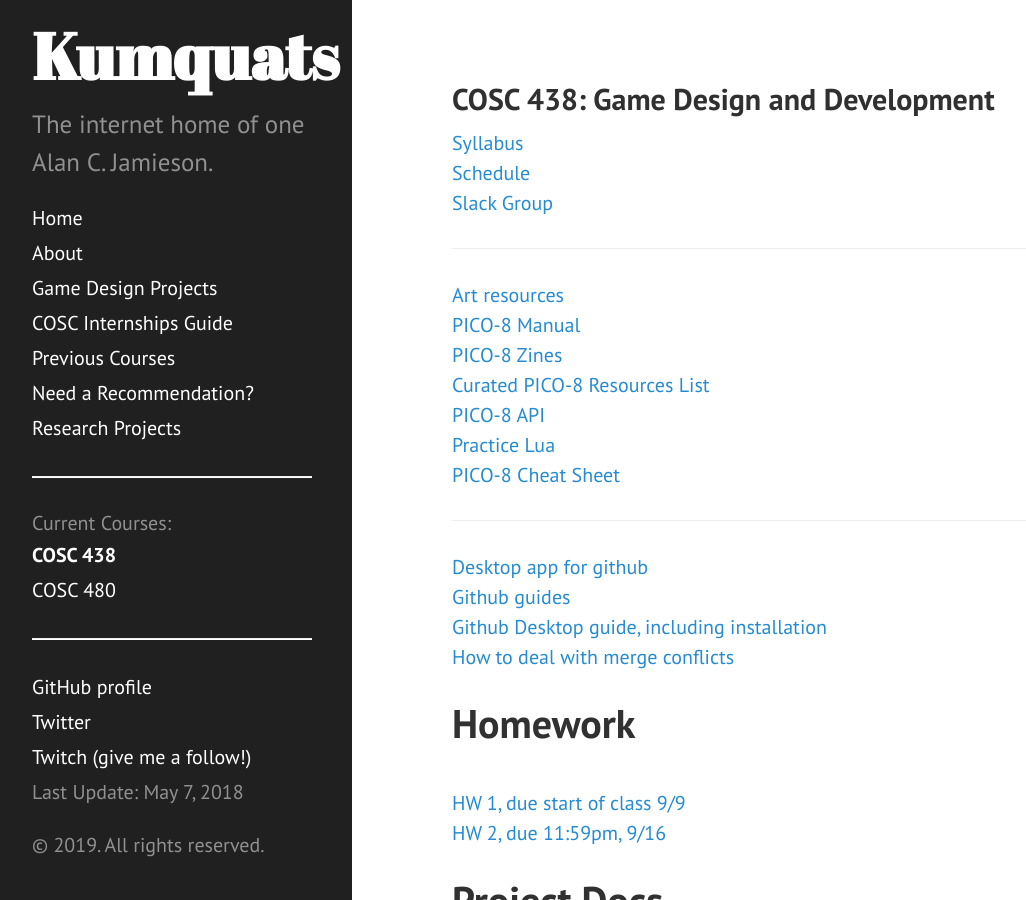
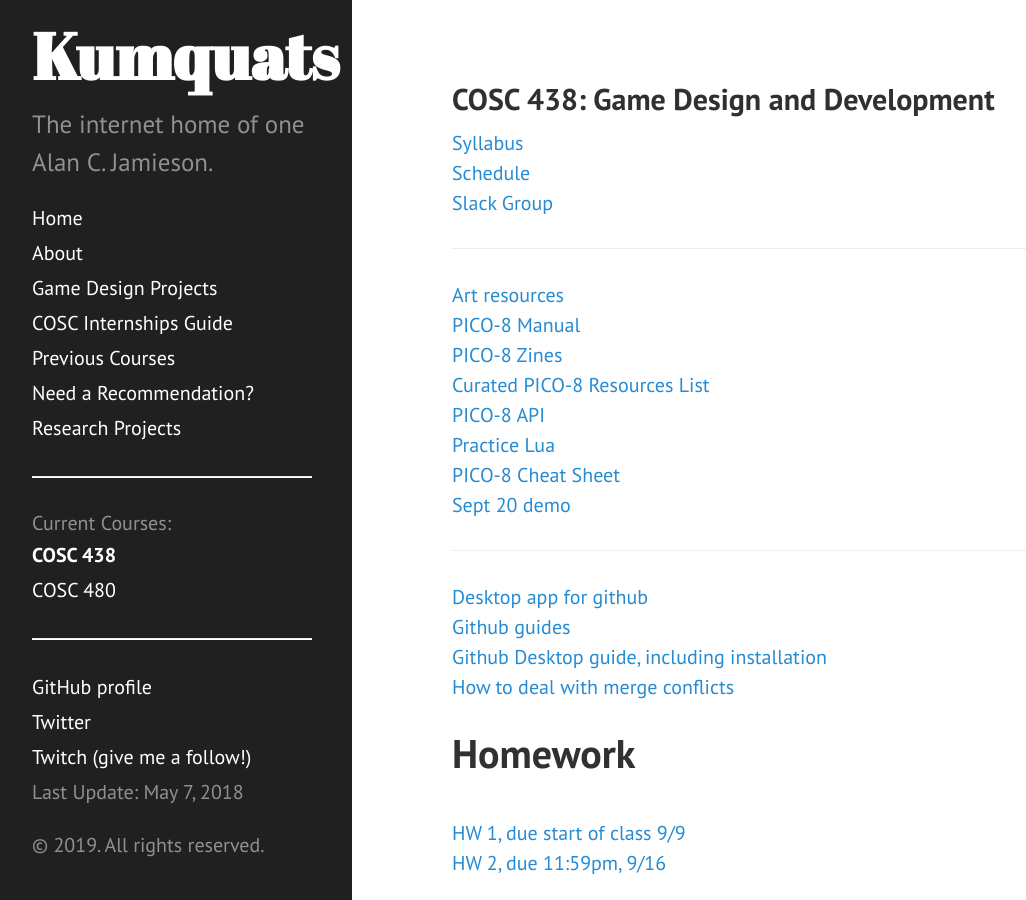
Before and after one commit to ripark/ripark.github.io, a Jekyll site: the page built from f19/cosc438.html, in a window 1280 px wide and 900 px high. Shown: the whole window, without its empty margins (8-1034 px from the left). Built offline with Jekyll 4.4.1, drawn with Linux system fonts in a browser that asks for light colours; Markdown is read by kramdown in place of the engine named in the settings.

Commit message:
Update cosc438.html

```diff
--- a/f19/cosc438.html
+++ b/f19/cosc438.html
@@ -24,6 +24,8 @@ shorttitle: "COSC 438"
 <a href="https://www.lua.org/demo.html">Practice Lua</a>
 <br>
 <a href="https://www.lexaloffle.com/bbs/?tid=28207">PICO-8 Cheat Sheet</a>
+<br>
+<a href="http://ripark.github.io/f17/sept20demo.p8">Sept 20 demo</a>
 <br>
 <hr>
 <a href="https://desktop.github.com/">Desktop app for github</a>
```
